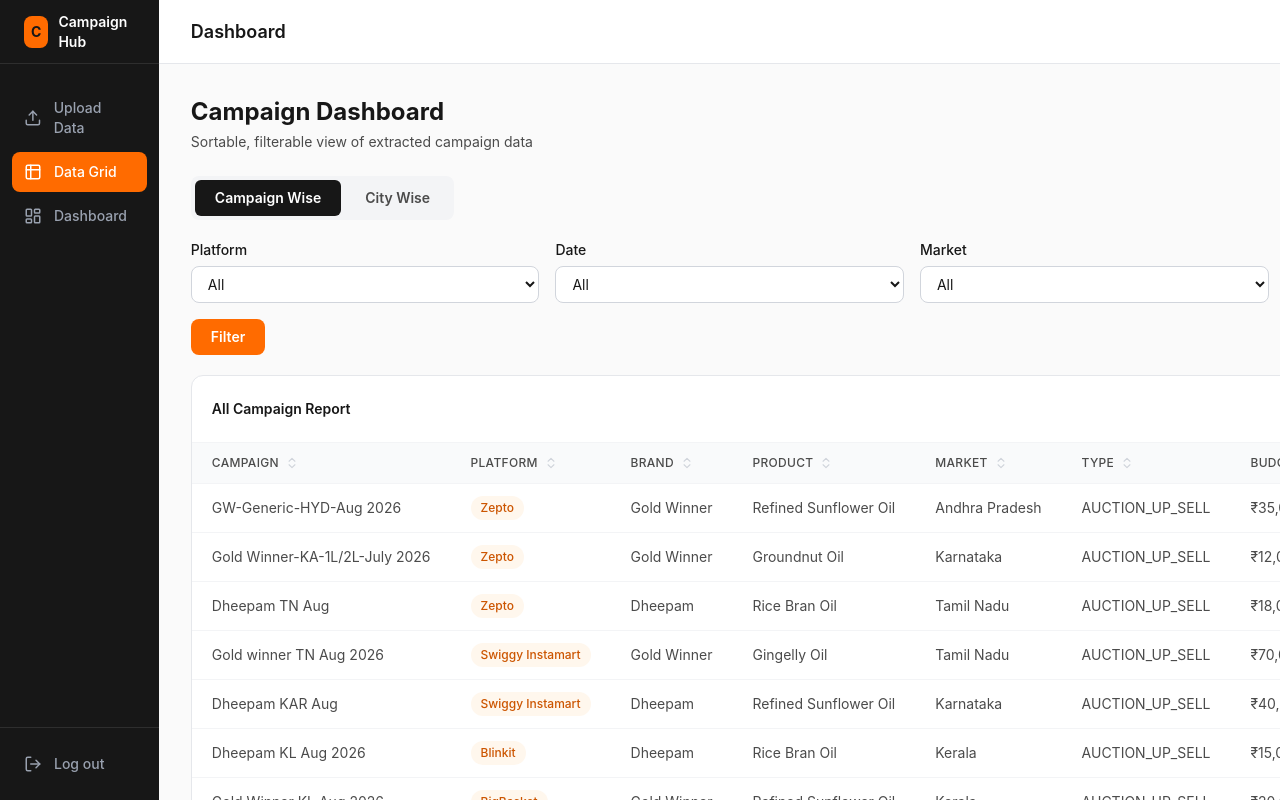
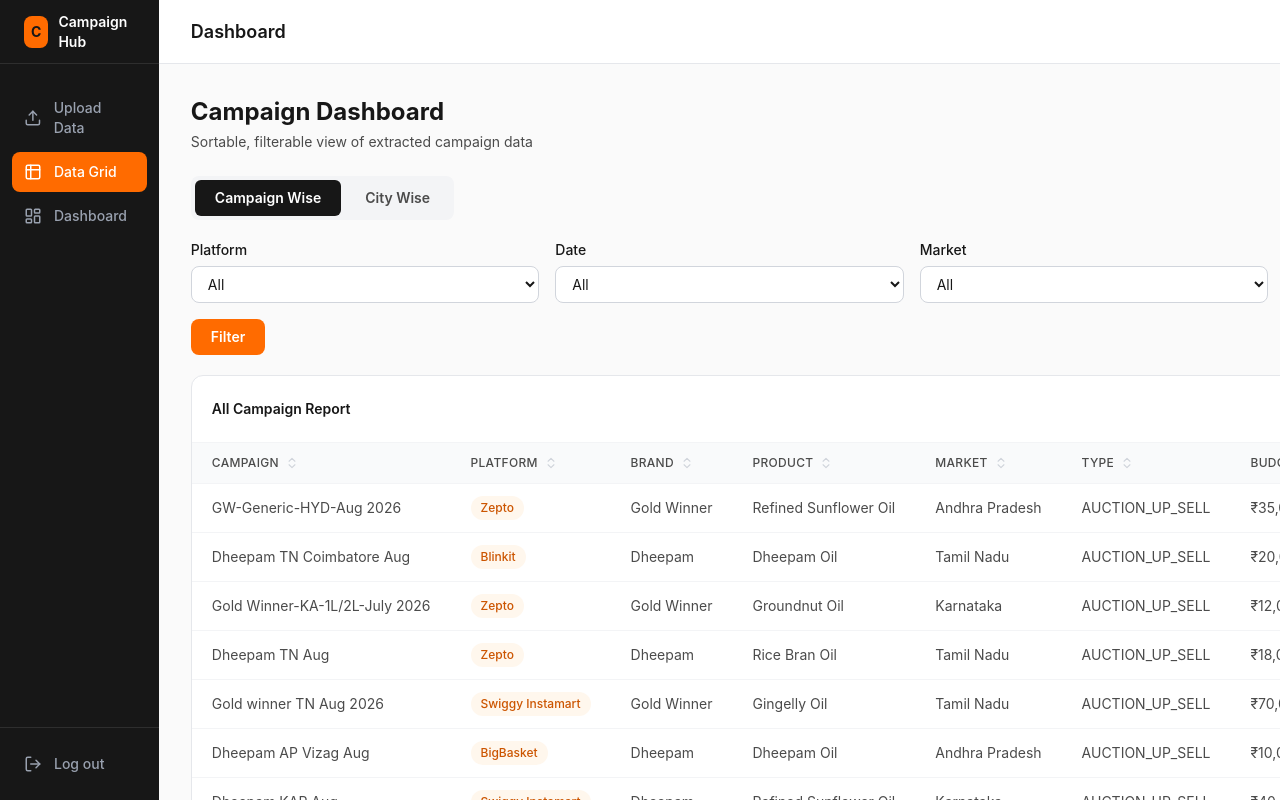
Before and after one commit to Optima-Response-Management/quickcommerce, a React (Vite) app in the folder client/: page /admin/grid in a window 1280 px wide. Shown: the top 800 px of the page. Built offline with nearby package versions, Linux system fonts and the light colour scheme; sample sign-in values are in the browser's storage.

Commit message:
feat: add Dheepam Oil to product options and mock data

```diff
--- a/client/src/features/campaigns/filterOptions.ts
+++ b/client/src/features/campaigns/filterOptions.ts
@@ -13,7 +13,7 @@
 export const platformOptions = toOptions(PLATFORMS);
 export const marketOptions = toOptions(["Tamil Nadu", "Karnataka", "Andhra Pradesh", "Kerala"]);
 export const brandOptions = toOptions(["Gold Winner", "Dheepam"]);
-export const productOptions = toOptions(["Rice Bran Oil", "Gingelly Oil", "Groundnut Oil", "Refined Sunflower Oil"]);
+export const productOptions = toOptions(["Rice Bran Oil", "Gingelly Oil", "Groundnut Oil", "Refined Sunflower Oil" , "Dheepam Oil"]);
 
 export const dateOptions: FilterOption[] = [
   { label: "All", value: "all" },
--- a/client/src/features/campaigns/mockData.ts
+++ b/client/src/features/campaigns/mockData.ts
@@ -4,20 +4,28 @@
 export const mockCityData: CityRow[] = [
   { platform: "Blinkit", market: "Andhra Pradesh", city: "Hyderabad", spend: 46514, revenue: 229369, orders: 996, roas: 4.93, brandName: "Gold Winner", product: "Refined Sunflower Oil", date: daysAgo(0) },
   { platform: "Blinkit", market: "Tamil Nadu", city: "Chennai", spend: 24296, revenue: 509305, orders: 2340, roas: 20.96, brandName: "Gold Winner", product: "Gingelly Oil", date: daysAgo(1) },
+  { platform: "Blinkit", market: "Tamil Nadu", city: "Coimbatore", spend: 15200, revenue: 78400, orders: 410, roas: 5.16, brandName: "Dheepam", product: "Dheepam Oil", date: daysAgo(2) }, // ✨ Dheepam Oil added
   { platform: "Swiggy Instamart", market: "Karnataka", city: "Mysore", spend: 0, revenue: 43811, orders: 188, roas: 0, brandName: "Gold Winner", product: "Groundnut Oil", date: daysAgo(4) },
   { platform: "Swiggy Instamart", market: "Tamil Nadu", city: "Chennai", spend: 0, revenue: 931868, orders: 3295, roas: 0, brandName: "Dheepam", product: "Rice Bran Oil", date: daysAgo(6) },
+  { platform: "BigBasket", market: "Andhra Pradesh", city: "Visakhapatnam", spend: 8500, revenue: 42000, orders: 210, roas: 4.94, brandName: "Dheepam", product: "Dheepam Oil", date: daysAgo(7) }, // ✨ Dheepam Oil added
   { platform: "BigBasket", market: "Kerala", city: "Kochi", spend: 11800, revenue: 84200, orders: 360, roas: 7.14, brandName: "Dheepam", product: "Refined Sunflower Oil", date: daysAgo(12) },
+  { platform: "Zepto", market: "Kerala", city: "Thiruvananthapuram", spend: 22000, revenue: 115000, orders: 550, roas: 5.23, brandName: "Dheepam", product: "Dheepam Oil", date: daysAgo(14) }, // ✨ Dheepam Oil added
   { platform: "Zepto", market: "Karnataka", city: "Bengaluru", spend: 33400, revenue: 198500, orders: 820, roas: 5.94, brandName: "Gold Winner", product: "Rice Bran Oil", date: daysAgo(18) },
+  { platform: "Flipkart", market: "Karnataka", city: "Mangalore", spend: 5400, revenue: 28500, orders: 130, roas: 5.28, brandName: "Dheepam", product: "Dheepam Oil", date: daysAgo(21) }, // ✨ Dheepam Oil added
   { platform: "Flipkart", market: "Tamil Nadu", city: "Coimbatore", spend: 9600, revenue: 57300, orders: 240, roas: 5.97, brandName: "Dheepam", product: "Groundnut Oil", date: daysAgo(25) },
 ];
 
 export const mockCampaignData: CampaignRow[] = [
   { platform: "Zepto", campaignName: "GW-Generic-HYD-Aug 2026", brandName: "Gold Winner", campaignType: "AUCTION_UP_SELL", budget: 35000, spend: 29560, revenue: 125711, orders: 562, roas: 4.25, status: "PAUSED", market: "Andhra Pradesh", product: "Refined Sunflower Oil", date: daysAgo(0) },
+  { platform: "Blinkit", campaignName: "Dheepam TN Coimbatore Aug", brandName: "Dheepam", campaignType: "AUCTION_UP_SELL", budget: 20000, spend: 15200, revenue: 78400, orders: 410, roas: 5.16, status: "ACTIVE", market: "Tamil Nadu", product: "Dheepam Oil", date: daysAgo(2) }, // ✨ Dheepam Oil added
   { platform: "Zepto", campaignName: "Gold Winner-KA-1L/2L-July 2026", brandName: "Gold Winner", campaignType: "AUCTION_UP_SELL", budget: 12000, spend: 12003, revenue: 106662, orders: 524, roas: 8.89, status: "PAUSED", market: "Karnataka", product: "Groundnut Oil", date: daysAgo(2) },
   { platform: "Zepto", campaignName: "Dheepam TN Aug", brandName: "Dheepam", campaignType: "AUCTION_UP_SELL", budget: 18000, spend: 17500, revenue: 121000, orders: 490, roas: 6.91, status: "ACTIVE", market: "Tamil Nadu", product: "Rice Bran Oil", date: daysAgo(3) },
   { platform: "Swiggy Instamart", campaignName: "Gold winner TN Aug 2026", brandName: "Gold Winner", campaignType: "AUCTION_UP_SELL", budget: 70000, spend: 12651, revenue: 219821, orders: 777, roas: 17.38, status: "PAUSED", market: "Tamil Nadu", product: "Gingelly Oil", date: daysAgo(5) },
+  { platform: "BigBasket", campaignName: "Dheepam AP Vizag Aug", brandName: "Dheepam", campaignType: "AUCTION_UP_SELL", budget: 10000, spend: 8500, revenue: 42000, orders: 210, roas: 4.94, status: "ACTIVE", market: "Andhra Pradesh", product: "Dheepam Oil", date: daysAgo(7) }, // ✨ Dheepam Oil added
   { platform: "Swiggy Instamart", campaignName: "Dheepam KAR Aug", brandName: "Dheepam", campaignType: "AUCTION_UP_SELL", budget: 40000, spend: 18200, revenue: 154300, orders: 640, roas: 8.48, status: "ACTIVE", market: "Karnataka", product: "Refined Sunflower Oil", date: daysAgo(8) },
   { platform: "Blinkit", campaignName: "Dheepam KL Aug 2026", brandName: "Dheepam", campaignType: "AUCTION_UP_SELL", budget: 15000, spend: 9800, revenue: 61200, orders: 270, roas: 6.24, status: "ACTIVE", market: "Kerala", product: "Rice Bran Oil", date: daysAgo(10) },
+  { platform: "Zepto", campaignName: "Dheepam KL TVM Aug", brandName: "Dheepam", campaignType: "AUCTION_UP_SELL", budget: 25000, spend: 22000, revenue: 115000, orders: 550, roas: 5.23, status: "PAUSED", market: "Kerala", product: "Dheepam Oil", date: daysAgo(14) }, // ✨ Dheepam Oil added
   { platform: "BigBasket", campaignName: "Gold Winner KL Aug 2026", brandName: "Gold Winner", campaignType: "AUCTION_UP_SELL", budget: 20000, spend: 14350, revenue: 98100, orders: 410, roas: 6.84, status: "ACTIVE", market: "Kerala", product: "Refined Sunflower Oil", date: daysAgo(15) },
   { platform: "Flipkart", campaignName: "Dheepam AP Aug 2026", brandName: "Dheepam", campaignType: "AUCTION_UP_SELL", budget: 25000, spend: 21100, revenue: 132500, orders: 505, roas: 6.28, status: "PAUSED", market: "Andhra Pradesh", product: "Groundnut Oil", date: daysAgo(20) },
+  { platform: "Flipkart", campaignName: "Dheepam KA Mangalore Aug", brandName: "Dheepam", campaignType: "AUCTION_UP_SELL", budget: 8000, spend: 5400, revenue: 28500, orders: 130, roas: 5.28, status: "ACTIVE", market: "Karnataka", product: "Dheepam Oil", date: daysAgo(21) }, // ✨ Dheepam Oil added
 ];
```
